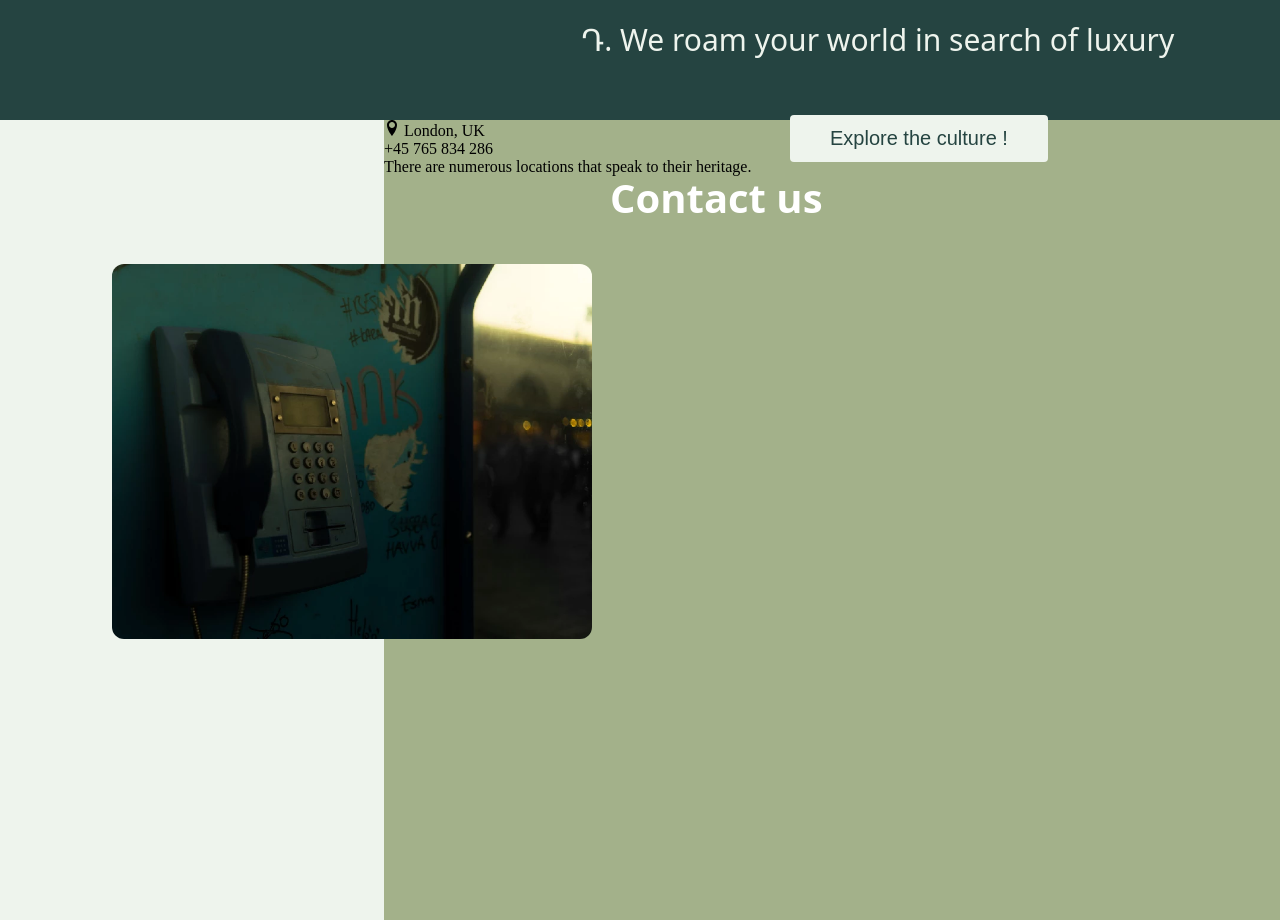
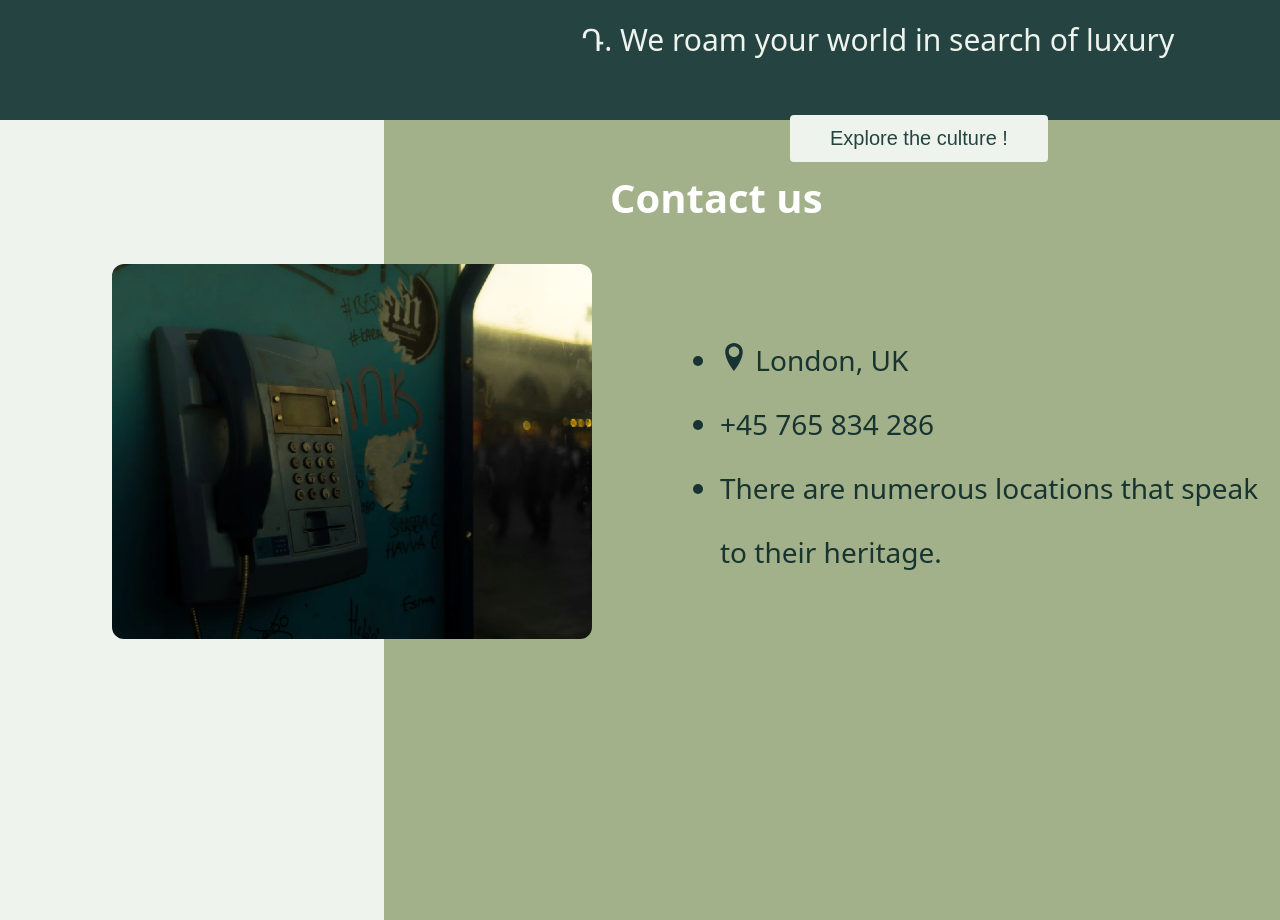
Before and after one commit to Tarek994/bg-React, a React (Create React App) app: page / in a window 1280 px wide. Shown: the part 2280-3200 px from the top of the page. Built offline with nearby package versions, Linux system fonts and the light colour scheme.

Commit message:
style(contact): set the style to contact info

```diff
--- a/src/index.css
+++ b/src/index.css
@@ -202,7 +202,25 @@
   left: 7em;
 }
 
+.contact-right{
 
+}
+
+.contact-description{
+  margin-top: 13em;
+  position: absolute;
+  left: 45em;
+  line-height: 4em;
+  font-family: system-ui, -apple-system, BlinkMacSystemFont, 'Segoe UI', Roboto, Oxygen, Ubuntu, Cantarell, 'Open Sans', 'Helvetica Neue', sans-serif;
+
+}
+
+.contact-list{
+  font-size: 28px;
+  color: #173431;
+  font-family: system-ui, -apple-system, BlinkMacSystemFont, 'Segoe UI', Roboto, Oxygen, Ubuntu, Cantarell, 'Open Sans', 'Helvetica Neue', sans-serif;
+
+}
 
 .footer{
   height: 60px;
```
